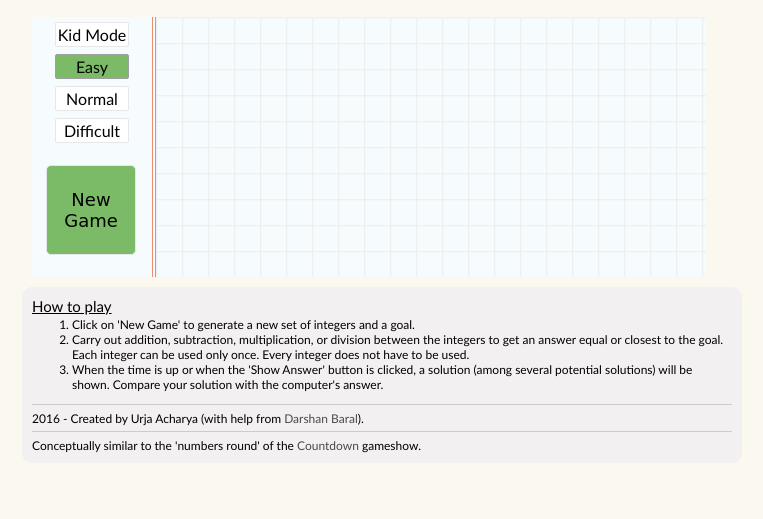
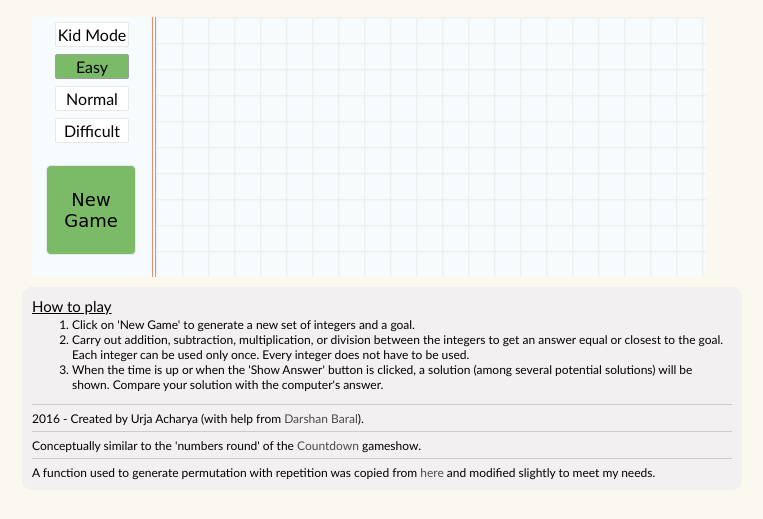
Before and after one commit to urjaacharya/urjaacharya.github.io, a plain HTML site: page Arithmetic/index.html in a window 1280 px wide. Shown: the part 61-580 px from the top of the page, without its empty margins (258-1021 px from the left). Drawn offline with Linux system fonts and the light colour scheme; a web font is replaced by a local one.

Commit message:
minor changes
minor  changes

```diff
--- a/Arithmetic/index.html
+++ b/Arithmetic/index.html
@@ -422,6 +422,7 @@
 		<span class="yearr" id="yearr">
 		  </span> - Created by Urja Acharya (with help from <a target="_blank" href="https://github.com/darshanbaral">Darshan Baral</a>).
 		<hr> Conceptually similar to the 'numbers round' of the <a target="_blank" href="https://en.wikipedia.org/wiki/Countdown_%28game_show%29#Numbers_round">Countdown</a> gameshow.
+		<hr> A function used to generate permutation with repetition was copied from  <a target="_blank" href="http://www.technicaladvices.com/2015/03/03/javascript-getting-all-possible-permutations/">here</a> and modified slightly to meet my needs.
 	</footer>
 </body>
 
```
